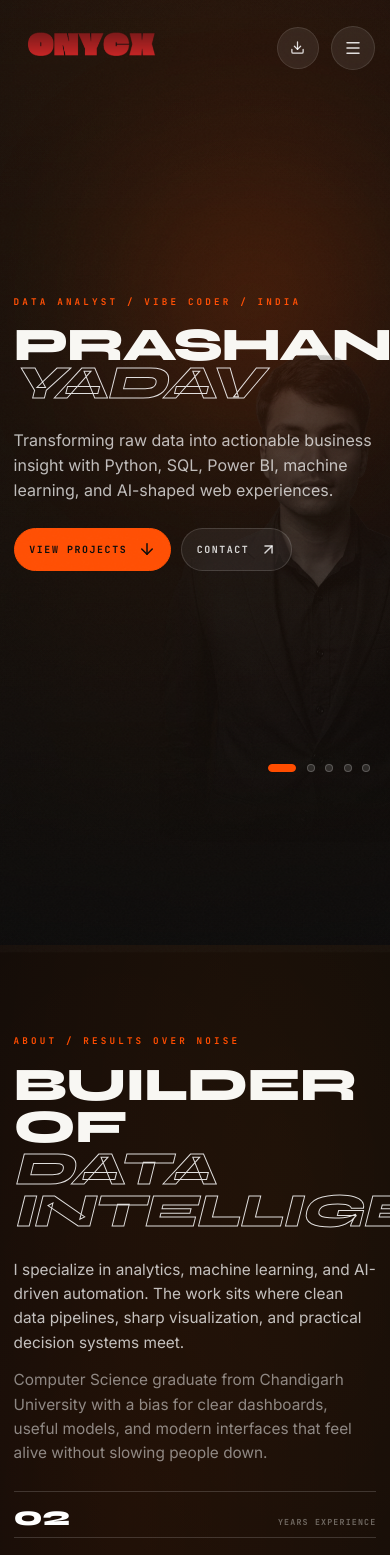
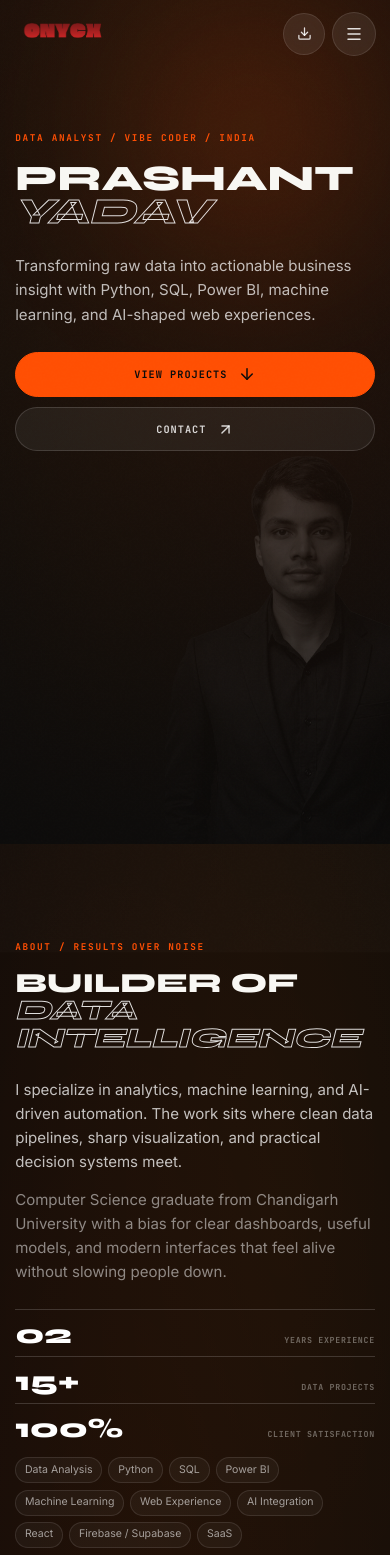
Before and after one commit to DazedSaturn07/onycx, a Next.js app: page / in a window 390 px wide. Shown: the top 1555 px of the page. Built offline with nearby package versions, Linux system fonts and the light colour scheme.

Commit message:
feat: setup graphify intelligence and enable network access for mobile

```diff
--- a/package.json
+++ b/package.json
@@ -3,7 +3,7 @@
   "version": "0.1.0",
   "private": true,
   "scripts": {
-    "dev": "next dev",
+    "dev": "next dev -H 0.0.0.0",
     "build": "next build",
     "start": "next start",
     "lint": "next lint"
--- a/src/app/globals.css
+++ b/src/app/globals.css
@@ -25,6 +25,7 @@ html {
   scrollbar-width: none;
   -ms-overflow-style: none;
   overscroll-behavior: none;
+  -webkit-text-size-adjust: 100%;
   -webkit-font-smoothing: antialiased;
   -moz-osx-font-smoothing: grayscale;
 }
@@ -58,6 +59,7 @@ button,
 a {
   color: inherit;
   cursor: pointer;
+  touch-action: manipulation;
 }
 
 button {
@@ -234,7 +236,7 @@ html.lenis body {
   font-family: var(--font-cabinet), system-ui, sans-serif;
   font-size: clamp(3rem, 8vw, 7rem);
   font-weight: 900;
-  letter-spacing: -0.02em;
+  letter-spacing: 0;
   line-height: 0.8;
 }
 
@@ -280,6 +282,12 @@ html.lenis body {
   display: flex;
   align-items: center;
   justify-content: center;
+}
+
+.cinema-logo-image {
+  width: clamp(5.4rem, 11vw, 8.75rem);
+  height: auto;
+  max-width: none;
 }
 
 .cinema-header-actions {
@@ -389,7 +397,7 @@ html.lenis body {
   font-family: var(--font-cabinet), system-ui, sans-serif;
   font-size: clamp(2rem, 5vw, 5rem);
   font-weight: 900;
-  letter-spacing: -0.01em;
+  letter-spacing: 0;
   line-height: 0.86;
   transition:
     color 0.42s var(--ease-cinema),
@@ -562,7 +570,7 @@ html.lenis body {
   font-family: var(--font-cabinet), system-ui, sans-serif;
   font-size: clamp(2.5rem, 8vw, 7.5rem);
   font-weight: 900;
-  letter-spacing: -0.03em;
+  letter-spacing: 0;
   line-height: 0.78;
   text-transform: uppercase;
 }
@@ -701,7 +709,7 @@ html.lenis body {
   font-family: var(--font-cabinet), system-ui, sans-serif;
   font-size: clamp(1.8rem, 5vw, 5rem);
   font-weight: 900;
-  letter-spacing: -0.02em;
+  letter-spacing: 0;
   line-height: 0.84;
   text-transform: uppercase;
 }
@@ -741,7 +749,7 @@ html.lenis body {
   font-family: var(--font-cabinet), system-ui, sans-serif;
   font-size: clamp(1.2rem, 2.5vw, 2.5rem);
   font-weight: 900;
-  letter-spacing: -0.01em;
+  letter-spacing: 0;
   line-height: 0.95;
 }
 
@@ -869,7 +877,7 @@ html.lenis body {
   font-family: var(--font-cabinet), system-ui, sans-serif;
   font-size: clamp(2rem, 4.5vw, 4.5rem);
   font-weight: 900;
-  letter-spacing: -0.02em;
+  letter-spacing: 0;
   line-height: 0.82;
   text-transform: uppercase;
 }
@@ -931,7 +939,7 @@ html.lenis body {
   font-family: var(--font-cabinet), system-ui, sans-serif;
   font-size: clamp(1.5rem, 3.5vw, 3rem);
   font-weight: 900;
-  letter-spacing: -0.01em;
+  letter-spacing: 0;
   line-height: 0.9;
 }
 
@@ -1551,7 +1559,7 @@ html.lenis body {
   font-family: var(--font-cabinet), system-ui, sans-serif;
   font-size: clamp(2.5rem, 7.5vw, 7rem);
   font-weight: 900;
-  letter-spacing: -0.03em;
+  letter-spacing: 0;
   line-height: 0.82;
   text-transform: uppercase;
   transition:
@@ -1901,7 +1909,7 @@ html.lenis body {
   .cinema-hero-title {
     font-size: clamp(2.2rem, 13vw, 4.5rem);
     line-height: 0.82;
-    letter-spacing: -0.04em;
+    letter-spacing: 0;
     word-break: normal;
     overflow-wrap: normal;
     white-space: nowrap;
@@ -2207,6 +2215,407 @@ html.lenis body {
   }
 }
 
+@media (max-width: 900px) {
+  html,
+  body {
+    overflow-x: hidden;
+  }
+
+  body {
+    background:
+      radial-gradient(circle at 88% 8%, rgba(255, 77, 0, 0.08), transparent 16rem),
+      var(--bg);
+  }
+
+  .cinema-grain {
+    opacity: 0.035;
+  }
+
+  .cinema-header {
+    align-items: flex-start;
+    padding: 0.75rem 0.85rem;
+  }
+
+  .cinema-logo-image {
+    width: clamp(4.8rem, 22vw, 6.8rem);
+  }
+
+  .cinema-header-actions {
+    gap: 0.45rem;
+  }
+
+  .cinema-resume,
+  .cinema-menu-button {
+    min-width: 2.65rem;
+    min-height: 2.65rem;
+  }
+
+  .cinema-nav-overlay {
+    overflow-y: auto;
+    align-items: start;
+    padding: 5.6rem 1rem 2rem;
+  }
+
+  .cinema-nav-links {
+    gap: 0.65rem;
+    min-width: 0;
+    width: 100%;
+  }
+
+  .cinema-nav-link {
+    width: 100%;
+    min-width: 0;
+    gap: 0.75rem;
+    font-size: clamp(1.8rem, 8.5vw, 3.2rem);
+    line-height: 1;
+    overflow-wrap: anywhere;
+    white-space: normal;
+  }
+
+  .cinema-nav-link:hover {
+    transform: none;
+  }
+
+  .cinema-section,
+  .cinema-hero-section,
+  .cinema-about-section {
+    position: relative;
+    top: auto;
+    height: auto;
+    min-height: auto;
+    overflow: hidden;
+  }
+
+  .cinema-section-inner {
+    min-height: auto;
+    padding: clamp(5rem, 12svh, 6rem) clamp(1rem, 4vw, 1.4rem) clamp(3.5rem, 10svh, 4.5rem);
+  }
+
+  .cinema-kicker {
+    max-width: 100%;
+    overflow-wrap: anywhere;
+    font-size: clamp(0.56rem, 2.4vw, 0.66rem);
+    letter-spacing: 0.18em;
+  }
+
+  .cinema-hero {
+    position: relative;
+    top: auto;
+    align-items: flex-start;
+    justify-content: center;
+    min-height: 100svh;
+    padding-top: clamp(6.2rem, 16svh, 8.2rem);
+    padding-bottom: clamp(2.5rem, 10svh, 4.5rem);
+  }
+
+  .cinema-hero-copy {
+    width: 100%;
+    max-width: 34rem;
+  }
+
+  .cinema-hero-title {
+    max-width: 100%;
+    font-size: clamp(2.15rem, 9.4vw, 4rem);
+    line-height: 0.94;
+    white-space: normal;
+    word-break: normal;
+    overflow-wrap: normal;
+  }
+
+  .cinema-hero-text,
+  .cinema-about-text,
+  .cinema-certificates-copy,
+  .cinema-contact-copy {
+    font-size: clamp(0.94rem, 2.7vw, 1.04rem);
+    line-height: 1.6;
+  }
+
+  .cinema-hero-actions,
+  .cinema-contact-actions {
+    width: 100%;
+    align-items: stretch;
+    gap: 0.65rem;
+  }
+
+  .cinema-primary-link,
+  .cinema-secondary-link {
+    flex: 1 1 10rem;
+    min-width: 0;
+    min-height: 2.75rem;
+    padding: 0.78rem 0.9rem;
+    font-size: 0.64rem;
+    letter-spacing: 0.1em;
+    line-height: 1.1;
+    text-align: center;
+  }
+
+  .cinema-hero-portrait {
+    right: -22vw;
+    bottom: -3rem;
+    width: 88vw;
+    height: 62svh;
+    max-height: 31rem;
+    opacity: 0.18;
+  }
+
+  .cinema-about {
+    display: grid;
+    grid-template-columns: minmax(0, 1fr);
+    align-items: start;
+    gap: 1.4rem;
+  }
+
+  .cinema-about-copy,
+  .cinema-about-media {
+    grid-column: 1 / -1;
+    min-width: 0;
+  }
+
+  .cinema-display-title {
+    font-size: clamp(1.9rem, 7.8vw, 3.6rem);
+    line-height: 1;
+  }
+
+  .cinema-stat-row {
+    grid-template-columns: repeat(3, minmax(0, 1fr));
+  }
+
+  .cinema-stat span {
+    overflow-wrap: anywhere;
+    letter-spacing: 0.08em;
+    line-height: 1.25;
+  }
+
+  .cinema-about-media {
+    width: min(100%, 18rem);
+    margin: 1rem auto 0;
+    border-radius: 0.9rem;
+  }
+
+  .cinema-work-mobile {
+    padding: clamp(4.8rem, 11svh, 5.8rem) clamp(1rem, 4vw, 1.4rem) 3.7rem;
+  }
+
+  .cinema-work-title {
+    font-size: clamp(2rem, 8.6vw, 3.6rem);
+    line-height: 1;
+  }
+
+  .cinema-mobile-projects {
+    gap: 0.9rem;
+  }
+
+  .cinema-mobile-project {
+    min-height: 0;
+    aspect-ratio: 4 / 5;
+    border-radius: 1rem;
+  }
+
+  .cinema-mobile-project-content {
+    padding: clamp(0.9rem, 4vw, 1.2rem);
+  }
+
+  .cinema-mobile-project-content span {
+    font-size: 0.55rem;
+    letter-spacing: 0.12em;
+    line-height: 1.4;
+  }
+
+  .cinema-mobile-project-content h3 {
+    font-size: clamp(1.6rem, 7.4vw, 2.35rem);
+    line-height: 0.98;
+  }
+
+  .cinema-mobile-project-content p {
+    max-width: 30rem;
+    font-size: 0.89rem;
+    line-height: 1.5;
+  }
+
+  .cinema-mobile-project-content strong {
+    font-size: 0.76rem;
+  }
+
+  .cinema-certificates-inner {
+    min-height: auto;
+    justify-content: flex-start;
+    padding-top: clamp(5rem, 12svh, 6rem);
+    padding-bottom: 3.6rem;
+  }
+
+  .cinema-certificates-header .cinema-display-title {
+    font-size: clamp(1.9rem, 7.8vw, 3.6rem);
+    line-height: 1;
+  }
+
+  .cinema-certificate-carousel-info {
+    border-radius: 0.85rem;
+  }
+
+  .cinema-certificate-feature-meta {
+    flex-wrap: wrap;
+    border-radius: 0.8rem;
+    font-size: 0.54rem;
+    letter-spacing: 0.1em;
+    line-height: 1.35;
+  }
+
+  .cinema-certificate-feature-info > div {
+    min-width: 0;
+  }
+
+  .cinema-certificate-feature-info h3 {
+    overflow-wrap: anywhere;
+    font-size: clamp(0.95rem, 4.5vw, 1.2rem);
+    line-height: 1.08;
+  }
+
+  .cinema-certificate-feature-info p {
+    font-size: 0.58rem;
+    letter-spacing: 0.08em;
+    line-height: 1.45;
+  }
+
+  .cinema-certificate-actions {
+    width: 100%;
+  }
+
+  .cinema-contact {
+    min-height: auto;
+  }
+
+  .cinema-contact-inner {
+    min-height: 100svh;
+    justify-content: center;
+    padding-top: 6rem;
+    padding-bottom: 2.5rem;
+  }
+
+  .cinema-contact-title {
+    font-size: clamp(2.5rem, 12.5vw, 4.8rem);
+    line-height: 0.94;
+    -webkit-text-stroke-width: 0.8px;
+  }
+
+  .cinema-contact-strip a {
+    width: 100%;
+    min-width: 0;
+    justify-content: center;
+    padding: 0.75rem;
+    overflow-wrap: anywhere;
+    font-size: clamp(0.64rem, 2.6vw, 0.78rem);
+    letter-spacing: 0;
+  }
+
+  .cinema-socials {
+    gap: 0.65rem;
+  }
+
+  .cinema-socials a {
+    width: 3.1rem;
+    height: 3.1rem;
+  }
+
+  .cinema-footer-line {
+    position: static;
+    width: 100%;
+    margin: clamp(1.8rem, 5vh, 2.4rem) 0 0;
+    transform: none;
+    font-size: 0.5rem;
+    letter-spacing: 0.08em;
+  }
+
+  .cinema-contact-wave {
+    height: 7rem;
+    opacity: 0.42;
+  }
+
+  .cinema-section-dots {
+    display: none;
+  }
+}
+
+@media (max-width: 520px) {
+  .cinema-section-inner,
+  .cinema-work-mobile {
+    padding-left: 0.95rem;
+    padding-right: 0.95rem;
+  }
+
+  .cinema-hero-title {
+    font-size: clamp(2rem, 9.2vw, 2.75rem);
+  }
+
+  .cinema-display-title,
+  .cinema-certificates-header .cinema-display-title {
+    font-size: clamp(1.55rem, 7.1vw, 2.45rem);
+  }
+
+  .cinema-hero-actions,
+  .cinema-contact-actions {
+    flex-direction: column;
+  }
+
+  .cinema-primary-link,
+  .cinema-secondary-link {
+    width: 100%;
+    flex: none;
+  }
+
+  .cinema-stat-row {
+    grid-template-columns: 1fr;
+  }
+
+  .cinema-stat {
+    display: flex;
+    align-items: baseline;
+    justify-content: space-between;
+    gap: 1rem;
+  }
+
+  .cinema-capabilities span {
+    font-size: 0.66rem;
+  }
+
+  .cinema-mobile-project {
+    aspect-ratio: 3 / 4;
+  }
+
+  .cinema-contact-title {
+    font-size: clamp(2.45rem, 13vw, 3.4rem);
+  }
+
+  .cinema-nav-link {
+    gap: 0.65rem;
+    font-size: clamp(1.35rem, 6.6vw, 2.2rem);
+    line-height: 1;
+  }
+}
+
+@media (max-width: 360px) {
+  .cinema-section-inner,
+  .cinema-work-mobile {
+    padding-left: 0.78rem;
+    padding-right: 0.78rem;
+  }
+
+  .cinema-kicker {
+    letter-spacing: 0.12em;
+  }
+
+  .cinema-hero-title {
+    font-size: clamp(1.85rem, 8.8vw, 2.35rem);
+  }
+
+  .cinema-mobile-project-content p {
+    font-size: 0.84rem;
+  }
+
+  .cinema-certificate-feature-info h3 {
+    font-size: 0.9rem;
+  }
+}
+
 @media (max-height: 760px) and (min-width: 901px) {
   .cinema-section-inner,
   .cinema-work-layout {
@@ -2271,9 +2680,10 @@ html.lenis body {
 }
 
 /* Mobile Lag & Performance Optimizations */
-@media (max-width: 768px) {
+@media (max-width: 900px) {
   .cinema-section,
-  .cinema-about-sticky,
+  .cinema-hero-section,
+  .cinema-about-section,
   .cinema-certificates-sticky {
     filter: none !important;
     opacity: 1 !important;
--- a/src/components/CinematicPortfolio.tsx
+++ b/src/components/CinematicPortfolio.tsx
@@ -215,7 +215,14 @@ export default function CinematicPortfolio() {
           data-cursor="interactive"
           aria-label="Go to home"
         >
-          <Image src="/Logo.png" alt="PK Logo" width={160} height={90} style={{ height: 'auto', maxWidth: '140px' }} unoptimized />
+          <Image
+            src="/Logo.png"
+            alt="PK Logo"
+            width={160}
+            height={90}
+            className="cinema-logo-image"
+            unoptimized
+          />
         </button>
 
         <div className="cinema-header-actions">
--- a/src/components/ui/ThreeDImageCarousel.tsx
+++ b/src/components/ui/ThreeDImageCarousel.tsx
@@ -183,24 +183,60 @@ const EMBEDDED_CSS = `
 
 @media (max-width: 760px) {
   .cinema-3d-carousel {
-    height: clamp(16rem, 48vh, 25rem);
+    height: clamp(15.5rem, 45svh, 23rem);
+    padding-bottom: 2.8rem;
+    perspective: 900px;
   }
 
   .cinema-3d-carousel__card {
-    width: clamp(13rem, 68vw, 19rem);
+    width: clamp(11.25rem, 60vw, 17rem);
+    border-radius: clamp(1rem, 4.5vw, 1.6rem);
+    box-shadow: 0 24px 56px rgba(0, 0, 0, 0.42);
   }
 
   .cinema-3d-carousel__item.is-next {
-    transform: translateY(-50%) translateX(-102%) scale(0.5) rotateY(8deg);
+    transform: translateY(-54%) translateX(-86%) scale(0.48) rotateY(7deg);
+    opacity: 0.58;
   }
 
   .cinema-3d-carousel__item.is-prev {
-    transform: translateY(-50%) translateX(2%) scale(0.5) rotateY(-8deg);
+    transform: translateY(-54%) translateX(-14%) scale(0.48) rotateY(-7deg);
+    opacity: 0.58;
   }
 
   .cinema-3d-carousel__item.is-next2,
   .cinema-3d-carousel__item.is-prev2 {
     opacity: 0;
+  }
+
+  .cinema-3d-carousel__arrow {
+    top: auto;
+    bottom: 0;
+    width: 40px;
+    height: 40px;
+    transform: none;
+  }
+
+  .cinema-3d-carousel__arrow:hover {
+    transform: scale(1.04);
+  }
+
+  .cinema-3d-carousel__arrow--left {
+    left: calc(50% - 3.15rem);
+  }
+
+  .cinema-3d-carousel__arrow--right {
+    right: calc(50% - 3.15rem);
+  }
+}
+
+@media (max-width: 420px) {
+  .cinema-3d-carousel {
+    height: clamp(14.5rem, 42svh, 20rem);
+  }
+
+  .cinema-3d-carousel__card {
+    width: clamp(10.8rem, 66vw, 15.5rem);
   }
 }
 `;
```
Also changed, not shown: 2 other files (tests, documents, lock files or other folders).
